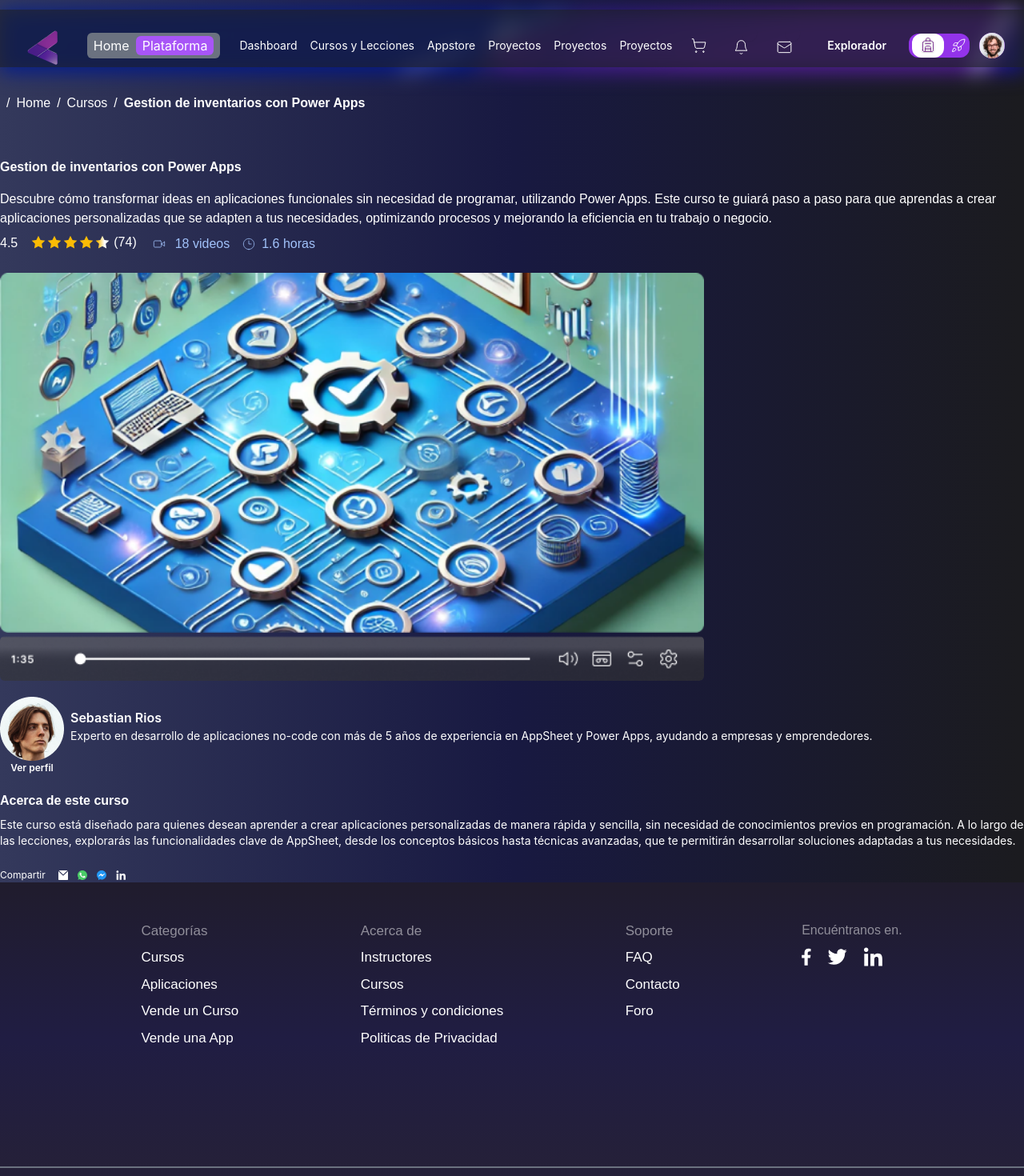
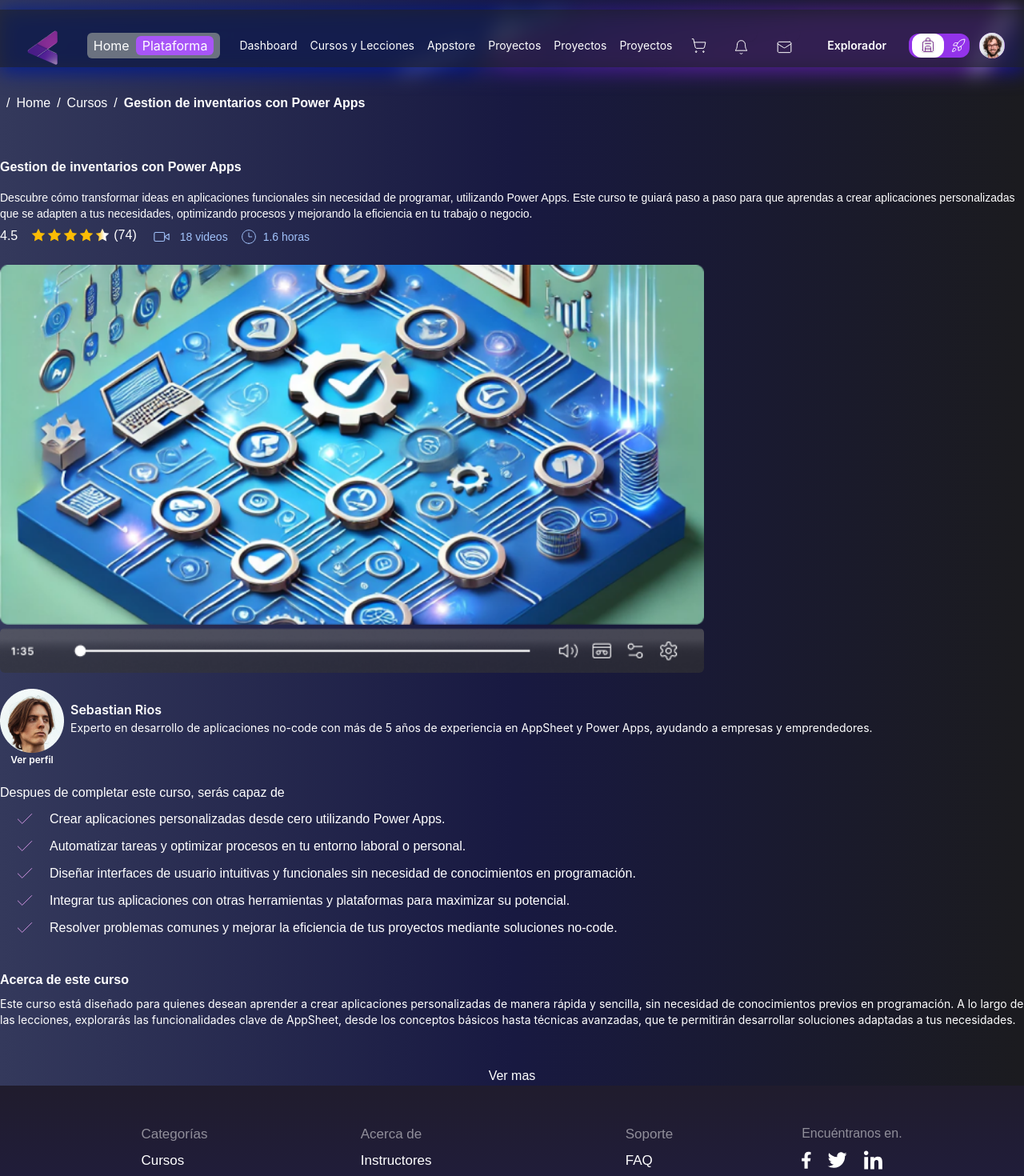
Before and after one commit to No-Country-simulation/h3-10-klowhub, a Next.js app in the folder Frontend/: page /home/cursos/1 in a window 1280 px wide. Shown: the top 1470 px of the page at 80% size. Built offline with nearby package versions, Linux system fonts and the light colour scheme.

Commit message:
style: :art: Changes in the style of components

```diff
--- /dev/null
+++ b/Frontend/public/icons/Details_Course_Icon/Icon_Check.tsx
@@ -0,0 +1,10 @@
+import { IconPromps } from "@/services/Interfaces";
+
+export function Icon_Check_page({width, height}:  IconPromps) {
+    return (
+        <svg width={width} height={height} viewBox="0 0 62 26" fill="none" xmlns="http://www.w3.org/2000/svg">
+            <path d="M39.6667 6.50195L27.75 18.4186L22.3334 13.002" stroke="#D194E2" strokeLinecap="round" strokeLinejoin="round" />
+        </svg>
+
+    )
+}
--- a/Frontend/src/Pages/Detalles_Cursos/Page_Details_Course.tsx
+++ b/Frontend/src/Pages/Detalles_Cursos/Page_Details_Course.tsx
@@ -4,21 +4,19 @@
 import { detalles_pages } from "@/mock/db";
 import Image from "next/image";
 import Link from "next/link";
-import { Icon_Whasapp } from "../../../public/icons/Details_Course_Icon/Social_Media/Whasapp";
-import { Icon_Mensagge } from "../../../public/icons/Details_Course_Icon/Social_Media/Mensagge";
-import { Icon_Linkendi } from "../../../public/icons/Footer_Icon/Icon_Linkendi";
-import { Mail } from "../../../public/icons/Details_Course_Icon/Social_Media/Mail";
+
 import { Icon_Clock } from "../../../public/icons/Details_Course_Icon/Icon_Clock";
 import { Icon_Camera } from "../../../public/icons/Details_Course_Icon/Icon_Camera";
-import { Course } from "@/services/Interfaces";
+import { Course_page } from "@/services/Interfaces";
 import React, { useState } from "react";
 import { Icon_Star, Icon_Start_Med } from "../../../public/icons/Details_Course_Icon/Start_Icon";
+import { Icon_Check_page } from "../../../public/icons/Details_Course_Icon/Icon_Check";
 
 export function Page_Details_Course({ id }: any) {
 
   const parsedId = Number(id);
 
-  const filteredInfo: Course | any = detalles_pages.find(item => {
+  const filteredInfo: Course_page | any = detalles_pages.find(item => {
     console.log("Comparando item.id:", item.id, "con parsedId:", parsedId);
     return item.id === parsedId;
   });
@@ -69,12 +67,12 @@
           <header>
             <h2 className='mb-4 font-bold text-[16px]'>{filteredInfo?.title}</h2>
           </header>
-          <p>{filteredInfo?.description}</p>
+          <p className="text-sm">{filteredInfo?.description}</p>
 
           <div className='md:flex md:flex-row mb-5 md:mb-2 md:items-center md:mt-10'>
             <div className='grid grid-cols-1 grid-rows-2 md:flex md:flex-row md:gap-x-1 items-center' key={id}>
               <div className='flex flex-row items-center'>
-                <span className='pt-0.5 pr-4'>{filteredInfo?.details.estrellas}</span>
+                <span className='pt-0.5 pr-4'>{filteredInfo.details?.estrellas}</span>
                 {Array.from({ length: 5 }, (_, index) => (
                   <React.Fragment key={index}>{renderStar(index)}</React.Fragment>
                 ))}
@@ -83,12 +81,12 @@
 
               <div className='flex flex-row mt-2 items-center'>
                 <div className='flex flex-row items-center pb-1 md:pl-4 gap-x-3 text-[#A1C2FA]'>
-                  <Icon_Camera width={16} height={16} />
-                  <span>{filteredInfo?.details?.videos} videos</span>
+                  <Icon_Camera width={22} height={22} />
+                  <span className="text-sm">{filteredInfo?.details?.videos} videos</span>
                 </div>
                 <div className='flex flex-row items-center pb-1 gap-x-2 ml-4 text-[#A1C2FA]'>
-                  <Icon_Clock width={16} height={16} />
-                  <span>{filteredInfo?.details?.duracion} horas</span>
+                  <Icon_Clock width={20} height={20} />
+                  <span className="text-sm">{filteredInfo?.details?.duracion} horas</span>
                 </div>
               </div>
             </div>
@@ -125,26 +123,36 @@
           <div>
           </div>
 
-          <section className='flex flex-col gap-y-2 mb-2'>
+
+
+
+          <section>
+            <h3 className="mb-2">Despues de completar este curso,  serás capaz de</h3>
+            <ul className="">
+              {filteredInfo.items.map((item: string, index: number) => {
+                return (
+                  <div className="flex flex-row items-center mb-2 gap-y-4" key={index}>
+                    <Icon_Check_page width={62} height={26} />
+                    <li key={index}>{item}</li>
+                  </div>
+                )
+              })}
+            </ul>
+          </section>
+
+          <section className='flex flex-col gap-y-2 mb-2 mt-10'>
             <h3 className='font-bold text-md'>Acerca de este curso</h3>
             <p className='font-inter text-sm'>{filteredInfo.info_curso}</p>
           </section>
 
-          <footer className='flex flex-row mt-6 gap-x-4 items-center'>
-            <p className='font-inter text-[12px]'>Compartir</p>
-            <div className='flex flex-row items-center gap-x-3'>
-              <Mail width={12} height={12} />
-              <Icon_Whasapp width={12} height={12} />
-              <Icon_Mensagge width={12} height={12} />
-              <Icon_Linkendi width={12} height={12} />
-            </div>
-          </footer>
         </article>
 
         <aside className="">
 
         </aside>
+        <p className="mt-10 text-center">Ver mas</p>
       </section>
+
     </main>
   );
 }
--- a/Frontend/src/mock/db.ts
+++ b/Frontend/src/mock/db.ts
@@ -115,5 +115,12 @@
     bio: "Experto en desarrollo de aplicaciones no-code con más de 5 años de experiencia en AppSheet y Power Apps, ayudando a empresas y emprendedores.",
     info_curso:
       "Este curso está diseñado para quienes desean aprender a crear aplicaciones personalizadas de manera rápida y sencilla, sin necesidad de conocimientos previos en programación. A lo largo de las lecciones, explorarás las funcionalidades clave de AppSheet, desde los conceptos básicos hasta técnicas avanzadas, que te permitirán desarrollar soluciones adaptadas a tus necesidades.",
+    items: [
+      "Crear aplicaciones personalizadas desde cero utilizando Power Apps.",
+      "Automatizar tareas y optimizar procesos en tu entorno laboral o personal.",
+      "Diseñar interfaces de usuario intuitivas y funcionales sin necesidad de conocimientos en programación.",
+      "Integrar tus aplicaciones con otras herramientas y plataformas para maximizar su potencial.",
+      "Resolver problemas comunes y mejorar la eficiencia de tus proyectos mediante soluciones no-code.",
+    ],
   },
 ];
```
Also changed, not shown: Frontend/src/services/Interfaces.ts (+14 -0 lines).
